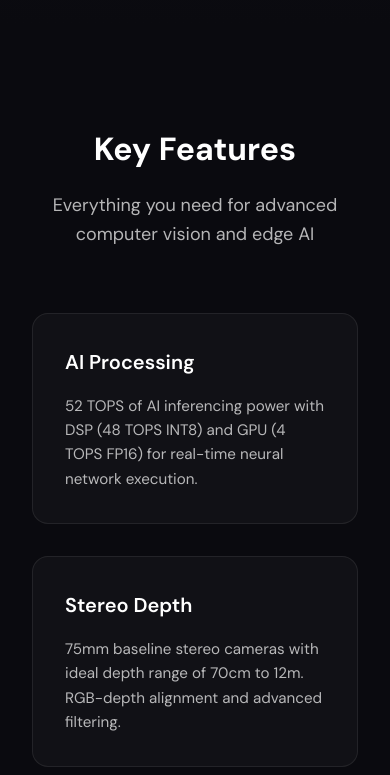
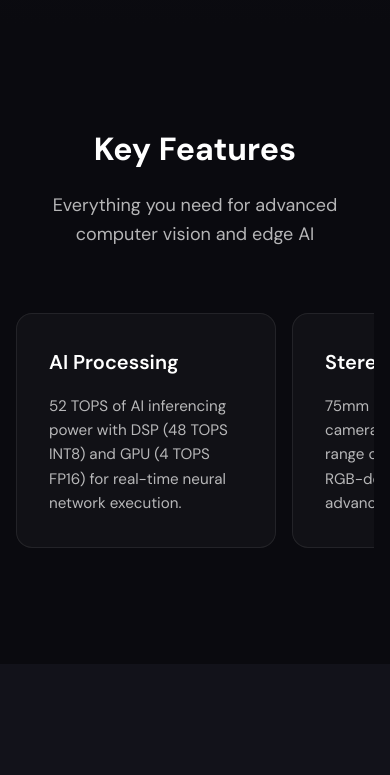
Before and after one commit to panovark/product-page, a React (Vite) app: page / in a window 390 px wide. Shown: the part 820-1595 px from the top of the page. Built offline with nearby package versions, Linux system fonts and the light colour scheme.

Commit message:
feat: enhance mobile responsiveness of Features component with scroll-snap and improved grid layout.

```diff
--- a/src/components/Features/Features.module.scss
+++ b/src/components/Features/Features.module.scss
@@ -8,7 +8,9 @@
 }
 
 .container {
-  @include container;
+  @media (max-width: $breakpoint-mobile) {
+    padding: 0 $spacing-sm;
+  }
 }
 
 .title {
@@ -29,7 +31,15 @@
   }
 
   @media (max-width: $breakpoint-mobile) {
-    grid-template-columns: 1fr;
+    grid-template-columns: none;
+    grid-auto-flow: column;
+    grid-auto-columns: minmax(260px, 100%);
+    overflow-x: scroll;
+    padding: 0 0 $spacing-sm;
+    scroll-padding-inline: $spacing-xs;
+    gap: $spacing-sm;
+    scroll-snap-type: x mandatory;
+    -webkit-overflow-scrolling: touch;
   }
 }
 
@@ -37,6 +47,10 @@
   @include glass-panel;
   padding: $spacing-lg;
   transition: all $transition;
+
+  @media (max-width: $breakpoint-mobile) {
+    scroll-snap-align: start;
+  }
 
   &:hover {
     transform: translateY(-4px);
--- a/src/components/Features/Features.tsx
+++ b/src/components/Features/Features.tsx
@@ -43,16 +43,16 @@ export function Features() {
           Everything you need for advanced computer vision and edge AI
         </p>
 
-        <div className={styles.grid}>
-          {features.map((feature, index) => (
-            <Reveal key={feature.title} delay={index * 0.08}>
-              <div className={styles.card}>
+        <Reveal>
+          <div className={styles.grid}>
+            {features.map((feature) => (
+              <div key={feature.title} className={styles.card}>
                 <h3 className={styles.cardTitle}>{feature.title}</h3>
                 <p className={styles.cardDescription}>{feature.description}</p>
               </div>
-            </Reveal>
-          ))}
-        </div>
+            ))}
+          </div>
+        </Reveal>
       </div>
     </section>
   );
```
